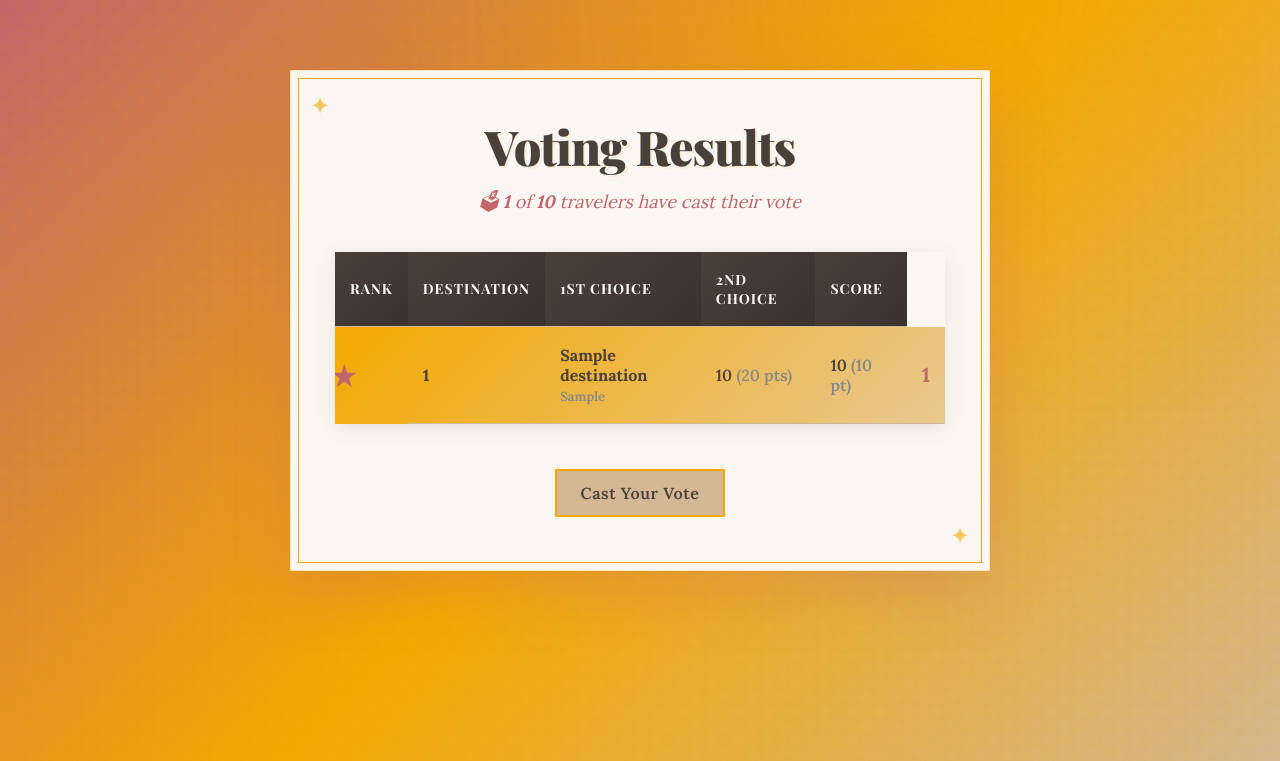
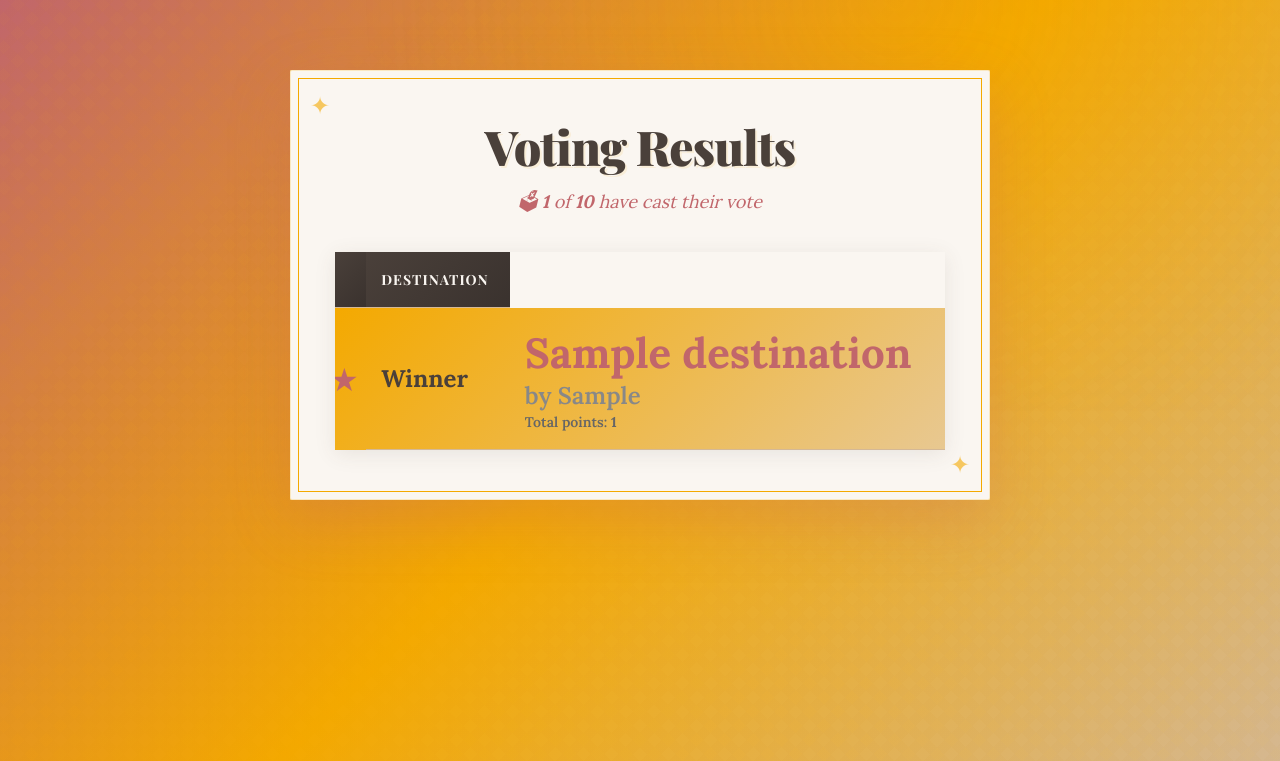
Before and after one commit to matthew-p-gallagher/holiday-vote, a Flask app: template templates/results.html in a window 1280 px wide. Shown: the top 761 px of the page. Run offline with Flask 3, Linux system fonts and the light colour scheme; the template is opened without the code that fills it: most values are stand-ins (such as "Sample title", 1, 10 or a date in 2020).

Commit message:
Improve results page

```diff
--- a/app.py
+++ b/app.py
@@ -66,12 +66,12 @@ def vote():
 
     return render_template('success.html', voter_name=voter_name, total_votes=total_votes)
 
-@app.route('/results')
-def results():
-    """Display voting results"""
-    results_data, total_votes = get_results()
-    return render_template('results.html', results=results_data,
-                         total_votes=total_votes, max_votes=14)
+# @app.route('/results')
+# def results():
+#     """Display voting results"""
+#     results_data, total_votes = get_results()
+#     return render_template('results.html', results=results_data,
+#                          total_votes=total_votes, max_votes=14)
 
 @app.route('/api/holidays')
 def api_holidays():
--- a/static/style.css
+++ b/static/style.css
@@ -802,7 +802,6 @@ button:active {
 
     /* Add labels to data cells */
     .results-table td:nth-child(1)::before {
-        content: 'Rank: ';
         font-weight: 700;
         color: var(--terracotta);
         font-size: 13px;
--- a/templates/results.html
+++ b/templates/results.html
@@ -4,7 +4,7 @@
         <h1>Voting Results</h1>
 
         <p class="subtitle">
-            🗳 <strong>{{ total_votes }}</strong> of <strong>{{ max_votes }}</strong> travelers have cast their vote
+            🗳 <strong>{{ total_votes }}</strong> of <strong>{{ max_votes }}</strong> have cast their vote
         </p>
 
         {% if total_votes == 0 %}
@@ -15,35 +15,26 @@
         <table class="results-table">
             <thead>
                 <tr>
-                    <th>Rank</th>
+                    <th></th>
                     <th>Destination</th>
-                    <th>1st Choice</th>
-                    <th>2nd Choice</th>
-                    <th>Score</th>
                 </tr>
             </thead>
             <tbody>
-                {% for result in results %}
+                {% if results %}
                 <tr>
-                    <td><strong>{{ loop.index }}</strong></td>
+                    <td><strong style="font-size: 24px;">Winner</strong></td>
                     <td>
-                        <strong>{{ result.destination }}</strong>
-                        {% if result.by %}
-                        <br><small style="color: #888; font-size: 13px;">{{ result.by }}</small>
+                        <strong style="font-size: 42px; color: var(--terracotta);">{{ results[0].destination }}</strong>
+                        {% if results[0].by %}
+                        <br><small style="color: #888; font-size: 24px;">by {{ results[0].by }}</small>
                         {% endif %}
+                        <br><small style="color: #666; font-size: 14px;">Total points: <strong>{{ results[0].total_score }}</strong></small>
                     </td>
-                    <td>{{ result.first_choice_votes }} <span style="color: #888;">({{ result.first_choice_votes * 2 }} pts)</span></td>
-                    <td>{{ result.second_choice_votes }} <span style="color: #888;">({{ result.second_choice_votes * 1 }} pt)</span></td>
-                    <td><strong style="font-size: 20px; color: var(--terracotta);">{{ result.total_score }}</strong></td>
                 </tr>
-                {% endfor %}
+                {% endif %}
             </tbody>
         </table>
 
 
         {% endif %}
-
-        <div class="nav-container">
-            <a href="{{ url_for('index') }}" class="back-link">Cast Your Vote</a>
-        </div>
 {% endblock %}
```
